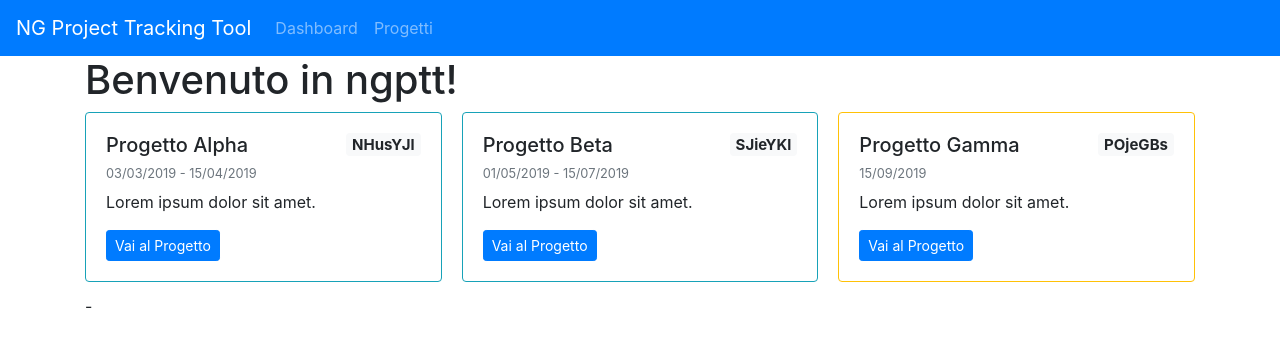
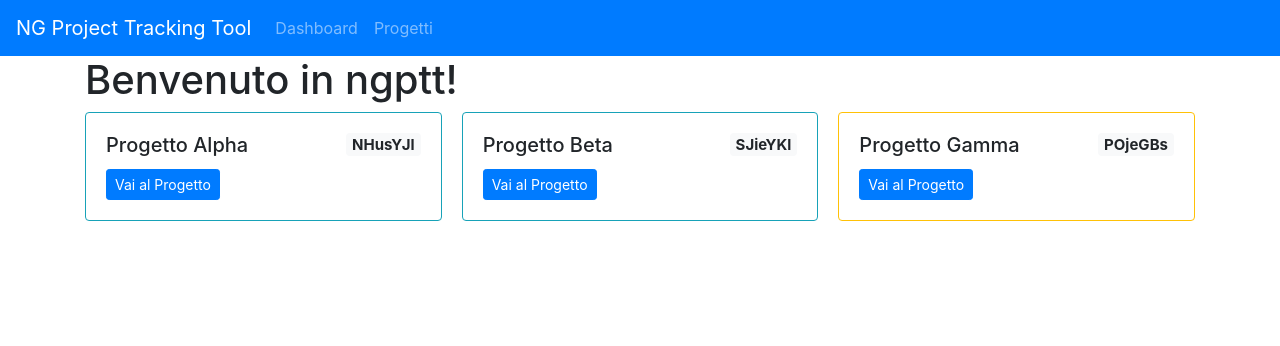
Before and after one commit to fsciuti/ng-hero2superhero, an Angular app: page / in a window 1280 px wide. Shown: the top 346 px of the page. Built offline with nearby package versions, Linux system fonts and the light colour scheme.

Commit message:
feat: add ProjectList project detail markup

```diff
--- a/src/app/project/project-list/project-list.component.html
+++ b/src/app/project/project-list/project-list.component.html
@@ -4,14 +4,17 @@
             <div class="card-body">
                 <h5 class="card-title"><span class="badge badge-light float-right">{{ project.code }}</span>
                     {{ project.name }}</h5>
-                <h6 class="card-subtitle mb-2 text-muted">
-                    <small>{{ project.start | date: 'dd/MM/yyyy' }}</small>
-                    <small *ngIf="project.end"> - {{ project.end | date: 'dd/MM/yyyy' }}</small>
-                </h6>
-                <p class="card-text">{{ project.description }}</p>
                 <a href="#" class="btn btn-primary btn-sm" (click)="selectProject(project)">Vai al Progetto</a>
             </div>
         </div>
     </div>
 </div>
-<p>{{selectedProject?.code}} - {{selectedProject?.name}}</p>
+<div class="jumbotron" *ngIf="selectedProject as project">
+    <h1 class="display-4">{{project.name}}</h1>
+    <p class="lead">{{project.description}}</p>
+    <hr class="my-4">
+    <p>
+        <span>Codice: {{project.code}} - Data Inizio: {{project.start | date:'dd/MM/yyyy'}}</span>
+        <span *ngIf="project.end">- Data Fine: {{project.end | date:'dd/MM/yyyy'}}</span>
+    </p>
+</div>
```
